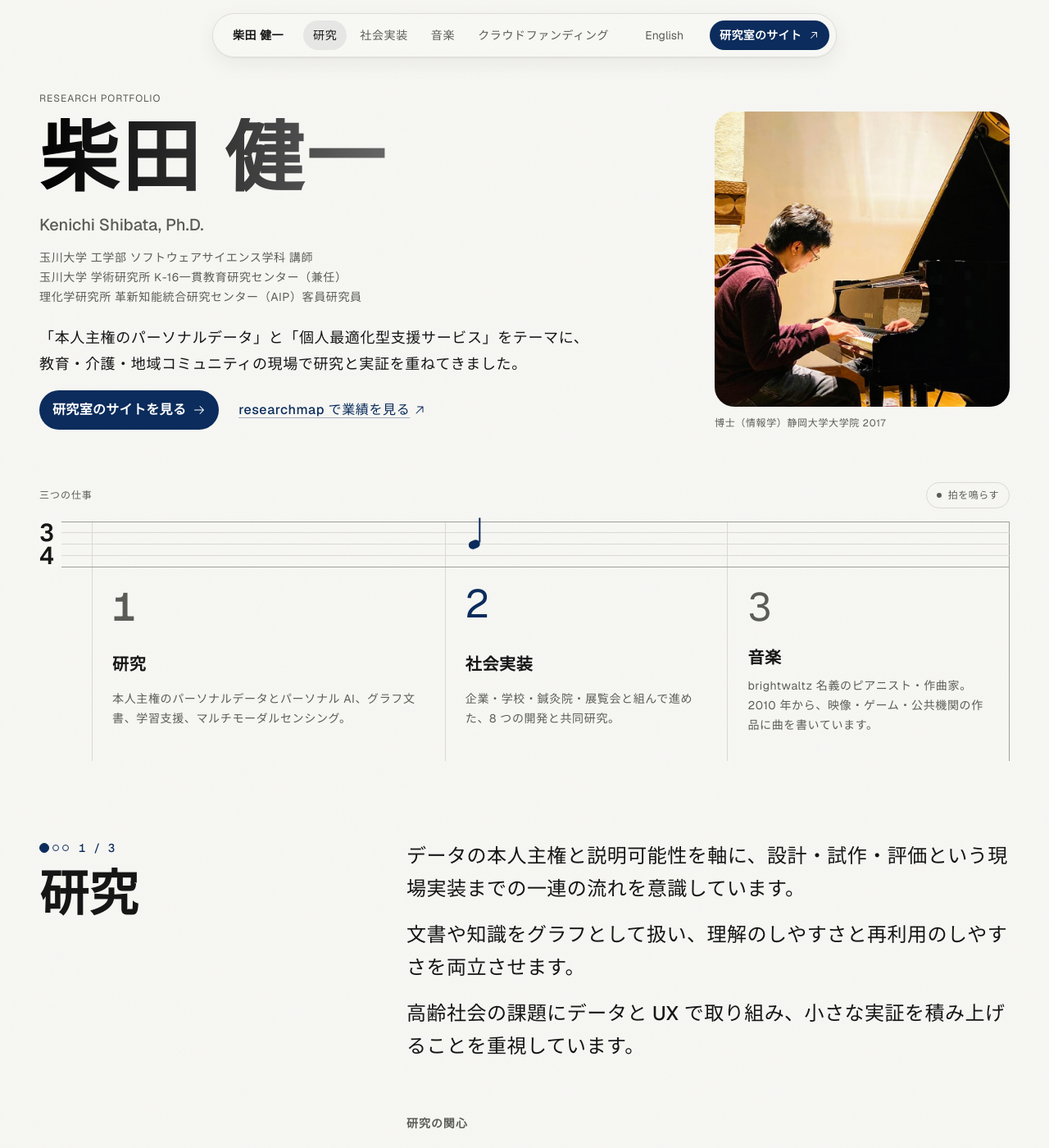
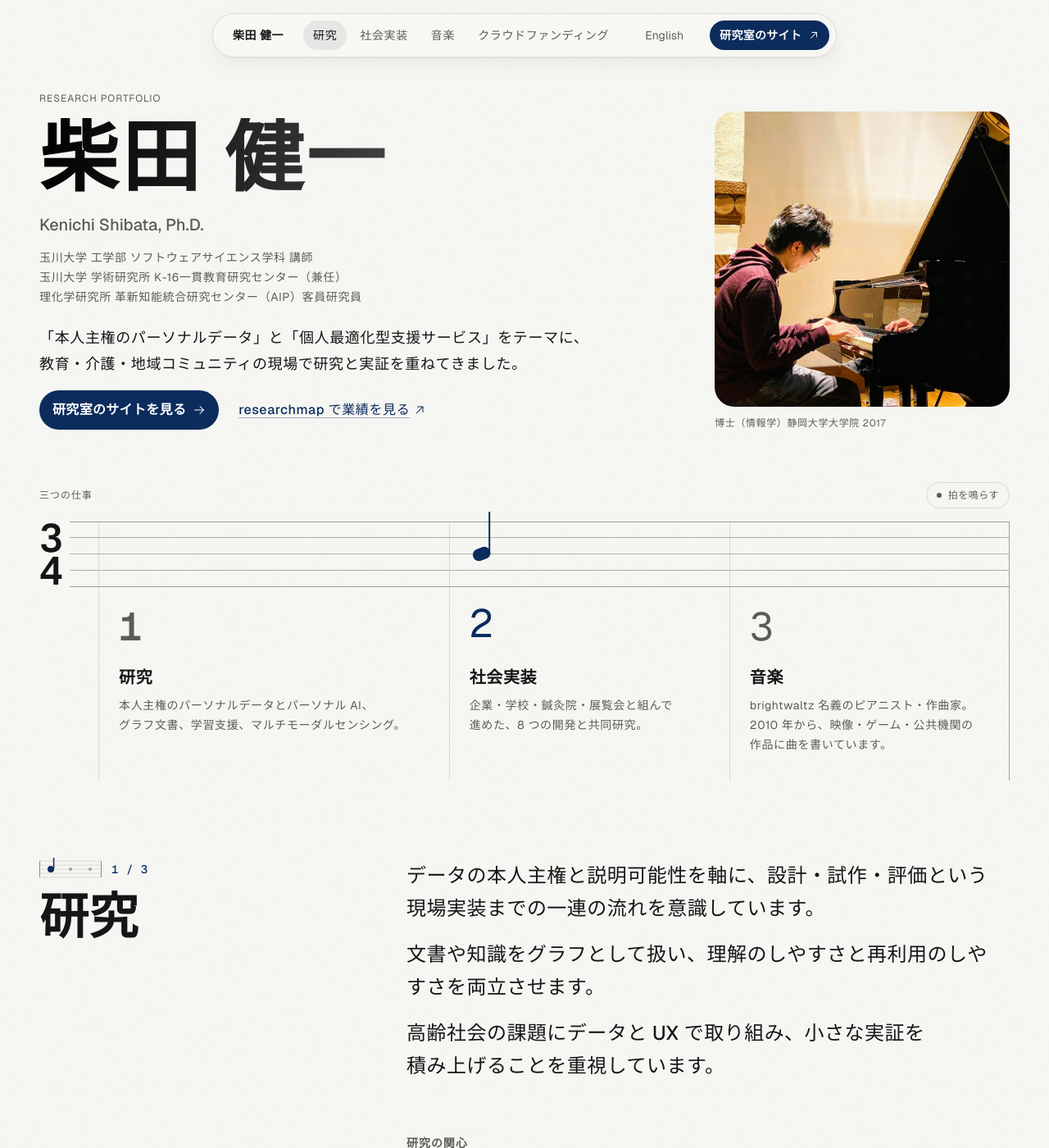
Before and after one commit to brightwaltz/portfolio, a Jekyll site: the page built from index.html, in a window 1280 px wide and 1400 px high. Shown: the whole window at 82% size. Built offline with Jekyll 4.4.1, drawn with Linux system fonts in a browser that asks for light colours.

Commit message:
辛口の採点を受けて直す：節の目印を五線の小節に、数字を折らない、文節で改行
- 節の目印を 1 小節の五線（いまの拍に音符、最後は終止線）に替える
- ヒーローの五線を大きくし、列の中身を上にそろえる
- クラウドファンディングの数え上げをやめ、金額を折り返さない
- 和文の本文も文節で折る（word-break: auto-phrase）
- 名前のグラデーションを広げ、「健一」が薄く見えないようにする
- 研究テーマを罫線の行に、研究室への案内を文字リンクに、事例の最初の 2 件を大きく
- 英語ページの名前を 1 行に収める

Co-Authored-By: Claude Opus 5.5 <noreply@anthropic.com>
Claude-Session: https://claude.ai/code/session_01PDUKBseog8CWg3HSzaztBz

```diff
--- a/_includes/marker.html
+++ b/_includes/marker.html
@@ -1,9 +1,16 @@
-{%- comment -%} 節の目印。include.beat が 1〜3 なら三つの点のうち該当を塗る。coda なら複縦線。 {%- endcomment -%}
+{%- comment -%} 節の目印：1 小節の小さな五線。include.beat（1〜3）の拍に音符を置く。coda なら終止線。 {%- endcomment -%}
 <p class="marker">
-  {%- if include.beat == 'coda' %}
-  <span class="marker__coda" aria-hidden="true"></span>
-  {%- else %}
-  <span class="marker__dots" aria-hidden="true">{% for i in (1..3) %}<i{% if forloop.index == include.beat %} class="is-on"{% endif %}></i>{% endfor %}</span>
-  {%- endif %}
+  <svg class="marker__staff" viewBox="0 0 76 24" width="76" height="24" aria-hidden="true" focusable="false">
+    {%- for y in (0..4) %}<line x1="0" x2="76" y1="{{ y | times: 5 | plus: 2 }}" y2="{{ y | times: 5 | plus: 2 }}" />{% endfor %}
+    <line class="bar" x1="0.5" x2="0.5" y1="2" y2="22" />
+    {%- if include.beat == 'coda' %}
+    <line class="bar" x1="70" x2="70" y1="2" y2="22" /><rect class="end" x="72" y="2" width="4" height="20" />
+    {%- else %}
+    <line class="bar" x1="75.5" x2="75.5" y1="2" y2="22" />
+    {%- assign cx = include.beat | minus: 1 | times: 24 | plus: 14 %}
+    {%- for i in (1..3) %}{% assign bx = i | minus: 1 | times: 24 | plus: 14 %}<circle class="{% if i == include.beat %}on{% else %}off{% endif %}" cx="{{ bx }}" cy="12" r="{% if i == include.beat %}4{% else %}2{% endif %}" />{% endfor %}
+    <line class="stem" x1="{{ cx | plus: 3.6 }}" x2="{{ cx | plus: 3.6 }}" y1="11" y2="-2" />
+    {%- endif %}
+  </svg>
   <span class="marker__label"{% if include.lang %} lang="{{ include.lang }}"{% endif %}>{{ include.label }}</span>
 </p>
--- a/_layouts/home.html
+++ b/_layouts/home.html
@@ -202,7 +202,7 @@
 
           <aside class="labnote" data-reveal>
             <p>{{ d.research.lab_note }}</p>
-            <a class="btn" href="{{ site.links.lab }}">{{ d.research.lab_link }}{{ next }}</a>
+            <a class="link" href="{{ site.links.lab }}">{{ d.research.lab_link }}{{ ext }}</a>
           </aside>
         </div>
       </div>
@@ -229,7 +229,7 @@
         </header>
         <ol class="works">
           {%- for w in d.practice.items %}
-          <li class="work" data-reveal>
+          <li class="work{% if w.size %} work--feature{% endif %}" data-reveal>
             <span class="work__no mono" aria-hidden="true">{% if forloop.index < 10 %}0{% endif %}{{ forloop.index }}</span>
             <div class="work__head">
               <p class="work__kind">{{ w.kind }}</p>
@@ -293,7 +293,7 @@
           <article class="fund" data-reveal>
             <p class="work__kind">{{ c.kind }}</p>
             <h3 class="fund__title">{{ c.title }}</h3>
-            <dl class="stats" data-count>
+            <dl class="stats">
               {%- for s in c.stats %}
               <div><dt>{{ s.label }}</dt><dd class="stats__value">{{ s.value }}</dd></div>
               {%- endfor %}
--- a/assets/site.css
+++ b/assets/site.css
@@ -57,7 +57,8 @@ body {
   text-rendering: optimizeLegibility;
   -webkit-font-smoothing: antialiased;
   line-break: strict;
-  overflow-wrap: anywhere;
+  word-break: auto-phrase;
+  overflow-wrap: break-word;
 }
 /* 平らな面に薄いノイズ（4%） */
 body::before {
@@ -351,7 +352,7 @@ p, li, dd { text-wrap: pretty; }
   letter-spacing: 0.04em;
   width: fit-content;
   padding-bottom: 0.08em;
-  background: linear-gradient(90deg, #000000, #666666);
+  background: linear-gradient(90deg, #000000, #666666) 0 0 / 680px 100% no-repeat;
   -webkit-background-clip: text;
   background-clip: text;
   color: transparent;
@@ -418,7 +419,7 @@ p, li, dd { text-wrap: pretty; }
   margin-bottom: var(--s-300);
 }
 .staff__lines { position: absolute; inset: 0; display: flex; flex-direction: column; justify-content: space-between; }
-.staff__lines i { display: block; height: 1px; background: var(--rule); }
+.staff__lines i { display: block; height: 1px; background: color-mix(in srgb, var(--text) 22%, var(--rule)); }
 .staff__lines i:first-child, .staff__lines i:last-child { background: color-mix(in srgb, var(--text) 30%, var(--rule)); }
 .staff__sig {
   position: absolute;
@@ -496,9 +497,11 @@ p, li, dd { text-wrap: pretty; }
 .beats:not([data-beat]) .beat--strong .beat__no { color: var(--accent); }
 
 @media (min-width: 768px) {
-  .measure { --staff-h: 56px; }
+  .measure { --staff-h: 80px; --sig-w: 72px; }
   .staff { position: absolute; left: 0; right: 0; top: 0; margin: 0; }
-  .staff__sig { font-size: 30px; line-height: 28px; }
+  .staff__sig { font-size: 48px; line-height: 40px; }
+  .staff__note { width: 22px; height: 15px; top: calc(var(--staff-h) / 2 - 7.5px); }
+  .staff__note::after { height: 48px; width: 2px; bottom: 7px; }
   .measure__beats {
     grid-template-columns: 1.25fr 1fr 1fr;
     margin-left: var(--sig-w);
@@ -510,6 +513,7 @@ p, li, dd { text-wrap: pretty; }
     row-gap: var(--s-75);
     padding: calc(var(--staff-h) + var(--s-300)) var(--s-300) var(--s-400);
     height: 100%;
+    align-content: start;
     border-left: 1px solid var(--rule);
   }
   .beat + .beat a { border-top: 0; }
@@ -517,16 +521,15 @@ p, li, dd { text-wrap: pretty; }
   .beat__no { font-size: 48px; line-height: 1; margin-bottom: var(--s-200); }
 }
 
-/* 節の目印：三つの点（いまの拍を塗る）と、終わりの複縦線 */
+/* 節の目印：1 小節の小さな五線。いまの拍に音符、最後の節は終止線 */
 .marker { display: flex; align-items: center; gap: var(--s-100); }
-.marker__dots { display: inline-flex; align-items: center; gap: var(--s-50); }
-.marker__dots i { width: 8px; height: 8px; border-radius: var(--r-full); border: 1.5px solid var(--accent); }
-.marker__dots i.is-on { background: var(--accent); }
-.marker__dots i:first-child { width: 12px; height: 12px; }
-.marker__coda { display: inline-flex; gap: 3px; height: 16px; }
-.marker__coda::before, .marker__coda::after { content: ""; display: block; height: 100%; background: var(--accent); }
-.marker__coda::before { width: 1.5px; }
-.marker__coda::after { width: 4px; }
+.marker__staff { overflow: visible; flex: none; }
+.marker__staff line { stroke: var(--rule); stroke-width: 1; }
+.marker__staff line.bar { stroke: color-mix(in srgb, var(--text) 40%, var(--rule)); }
+.marker__staff line.stem { stroke: var(--accent); stroke-width: 1.5; }
+.marker__staff circle.on { fill: var(--accent); }
+.marker__staff circle.off { fill: color-mix(in srgb, var(--text) 30%, var(--rule)); }
+.marker__staff rect.end { fill: var(--accent); }
 .marker__label {
   font-family: var(--mono);
   font-size: 14px;
@@ -586,20 +589,18 @@ p, li, dd { text-wrap: pretty; }
   .interests li { grid-template-columns: 1fr 1fr; gap: var(--s-300); align-items: baseline; }
 }
 
-.themes { display: grid; gap: var(--s-200); }
+.themes { display: grid; border-top: 1px solid var(--rule); }
 .theme {
   display: grid;
   grid-template-columns: auto 1fr;
-  column-gap: var(--s-200);
+  column-gap: var(--s-300);
   row-gap: var(--s-100);
-  padding: var(--s-300);
-  border-radius: var(--r-2xl);
-  background: var(--surface);
+  padding: var(--s-300) 0;
+  border-bottom: 1px solid var(--rule);
 }
-.theme__no { grid-row: span 3; font-size: 14px; line-height: 28px; color: var(--accent); font-weight: 600; }
-.theme__title { font-size: 20px; line-height: 28px; }
-.theme__body { color: var(--text); }
-.theme .tags li { border-color: rgb(22 22 22 / 0.12); }
+.theme__no { grid-row: span 3; font-size: 30px; line-height: 36px; color: var(--accent); font-weight: 500; }
+.theme__title { font-size: 20px; line-height: 28px; padding-top: var(--s-50); }
+.theme__body { max-inline-size: 40em; }
 
 .outputs { display: grid; border-top: 1px solid var(--rule); }
 .outputs li {
@@ -616,16 +617,12 @@ p, li, dd { text-wrap: pretty; }
 
 .labnote {
   display: grid;
-  gap: var(--s-300);
+  gap: var(--s-200);
   justify-items: start;
-  padding: var(--s-400);
-  border-radius: var(--r-2xl);
-  background: var(--accent);
-  color: var(--on-accent);
+  padding-left: var(--s-300);
+  border-left: 2px solid var(--accent);
 }
 .labnote p { font-size: 18px; line-height: 32px; max-inline-size: 32em; }
-.labnote .btn { background: var(--on-accent); color: var(--accent); }
-.labnote .btn:hover { background: #E6EAF1; }
 
 /* 研究室が目指す社会（一語ずつ濃くなる） */
 .tagline {
@@ -645,7 +642,7 @@ p, li, dd { text-wrap: pretty; }
 .tagline__line { display: block; }
 .tagline__word { display: inline-block; transition: color 700ms var(--ease), transform 700ms var(--ease); }
 .js .tagline__word:not(.is-on) { transform: translateY(8px); }
-.js .tagline__word { color: rgb(22 22 22 / 0.28); }
+.js .tagline__word { color: rgb(22 22 22 / 0.35); }
 .js .tagline__word.is-on { color: var(--text); }
 @media (min-width: 768px) {
   .tagline__text { font-size: 48px; line-height: 64px; }
@@ -679,12 +676,20 @@ p, li, dd { text-wrap: pretty; }
   .work__title { font-size: 24px; line-height: 32px; }
 }
 
+.work--feature .work__title { font-size: 24px; line-height: 32px; }
+.work--feature .work__body p { font-size: 18px; line-height: 32px; }
+@media (min-width: 1024px) {
+  .work--feature { padding: var(--s-700) 0; }
+  .work--feature .work__title { font-size: 30px; line-height: 40px; }
+}
+
 /* 音楽 */
 .section--music { background: var(--surface); }
-.stats { display: grid; grid-template-columns: repeat(auto-fit, minmax(9em, 1fr)); gap: var(--s-300); }
+.stats { display: flex; flex-wrap: wrap; gap: var(--s-300) var(--s-500); }
 .stats > div { display: flex; flex-direction: column-reverse; gap: var(--s-50); justify-content: flex-end; }
 .stats dt { font-size: 14px; line-height: 20px; color: var(--muted); }
 .stats__value {
+  white-space: nowrap;
   font-size: 36px;
   line-height: 40px;
   font-weight: 600;
@@ -759,5 +764,8 @@ p, li, dd { text-wrap: pretty; }
   .menu__list li { transform: none; }
 }
 
-/* 英語ページの欧文の名前は字間を詰める */
+/* 英語ページの欧文の名前は字間を詰め、1 行に収める */
 .hero__name-main:lang(en) { letter-spacing: -0.02em; }
+@media (min-width: 768px) {
+  .hero__name-main:lang(en) { font-size: 72px; }
+}
--- a/assets/site.js
+++ b/assets/site.js
@@ -1,7 +1,6 @@
 // 柴田健一 ポートフォリオ：動きと操作だけを受け持つ。本文は HTML に書いてあり、ここでは足さない。
 (() => {
   const reduce = window.matchMedia('(prefers-reduced-motion: reduce)');
-  const ease = (t) => 1 - Math.pow(1 - t, 4);
 
   // スクロールで現れる節（1 回だけ）
   const reveals = document.querySelectorAll('[data-reveal]');
@@ -136,7 +135,7 @@
     let ticking = false;
     const update = () => {
       ticking = false;
-      const line = window.innerHeight * 0.62;
+      const line = window.innerHeight * 0.75;
       for (const w of words) w.classList.toggle('is-on', w.getBoundingClientRect().top < line);
     };
     const onScroll = () => { if (!ticking) { ticking = true; requestAnimationFrame(update); } };
@@ -150,32 +149,4 @@
     }
   }
 
-  // クラウドファンディングの数字：現れたときに 0 から数え上げる（HTML には最終の値が書いてある）
-  const counters = document.querySelectorAll('[data-count] .stats__value');
-  if (counters.length && 'IntersectionObserver' in window && !reduce.matches) {
-    const fmt = new Intl.NumberFormat(document.documentElement.lang === 'ja' ? 'ja-JP' : 'en-US');
-    const run = (el) => {
-      const text = el.textContent.trim();
-      const m = text.match(/^(\D*)([\d,]+)(\D*)$/);
-      if (!m) return;
-      const [, pre, num, post] = m;
-      const target = Number(num.replace(/,/g, ''));
-      const start = performance.now();
-      const dur = 1200;
-      const step = (now) => {
-        const k = Math.min(1, (now - start) / dur);
-        el.textContent = `${pre}${fmt.format(Math.round(target * ease(k)))}${post}`;
-        if (k < 1) requestAnimationFrame(step); else el.textContent = text;
-      };
-      requestAnimationFrame(step);
-    };
-    const io = new IntersectionObserver((entries) => {
-      for (const e of entries) {
-        if (!e.isIntersecting) continue;
-        run(e.target);
-        io.unobserve(e.target);
-      }
-    }, { threshold: 0.6 });
-    counters.forEach((el) => io.observe(el));
-  }
 })();
```
